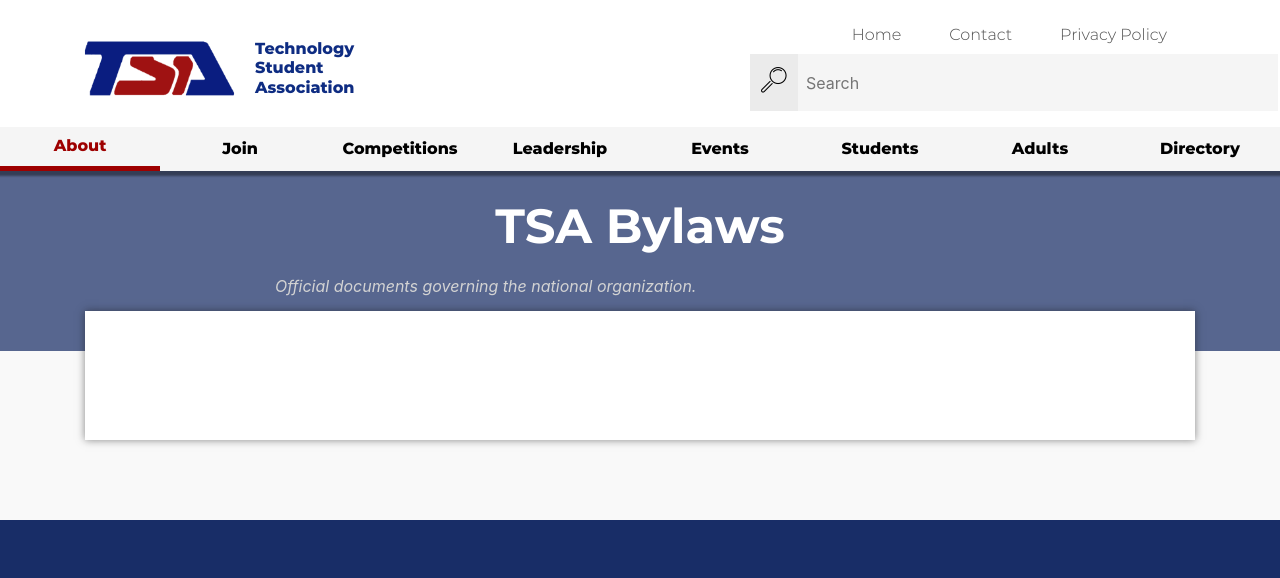
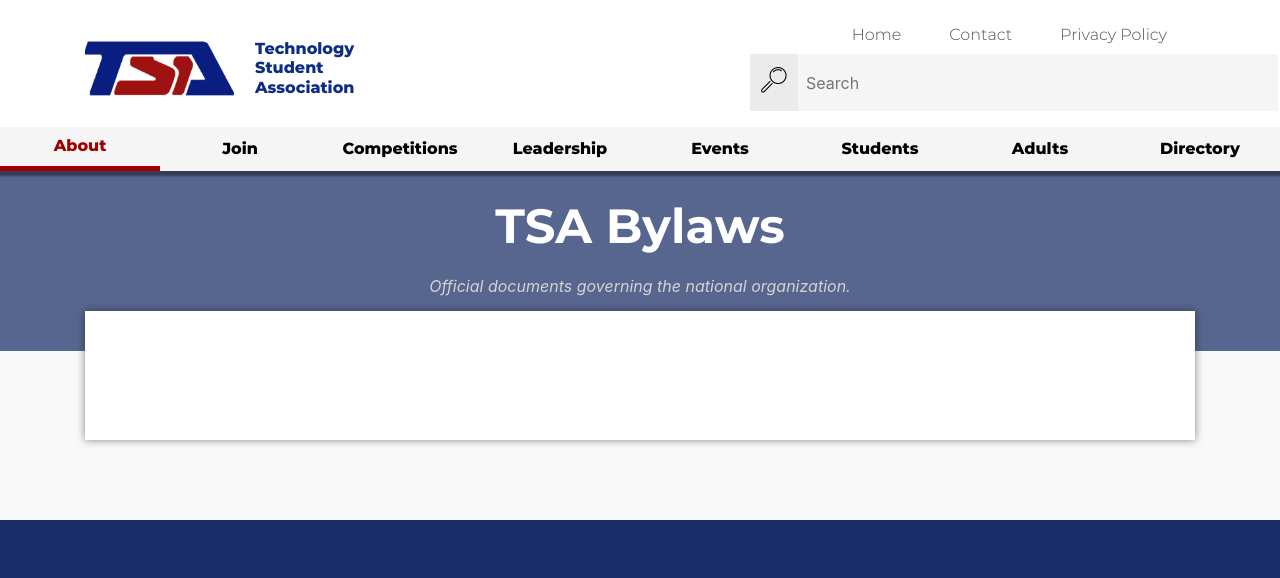
Before and after one commit to JacksonMeade/ConstructionZone, a Jekyll site: the page built from _posts/2018-05-17-tsa-bylaws.md, in a window 1280 px wide. Shown: the top 578 px of the page. Built offline with Jekyll 4.4.1, drawn with Linux system fonts in a browser that asks for light colours; nearby versions of some CDN libraries; some web fonts are replaced; grey boxes are pictures that could not be loaded.

Commit message:
v1.1.7.6

```diff
--- a/_layouts/post.html
+++ b/_layouts/post.html
@@ -17,7 +17,7 @@
                 <h2 class="align-center custom-bold custom-white pb-3 custom-fonts-style display-2">
                     {{ page.title }}
                 </h2>
-                <p style="color: lightgrey">
+                <p class="align-center" style="color: lightgrey">
                   <em> {{ page.blurb }} </em>
                 </p>
 
```
